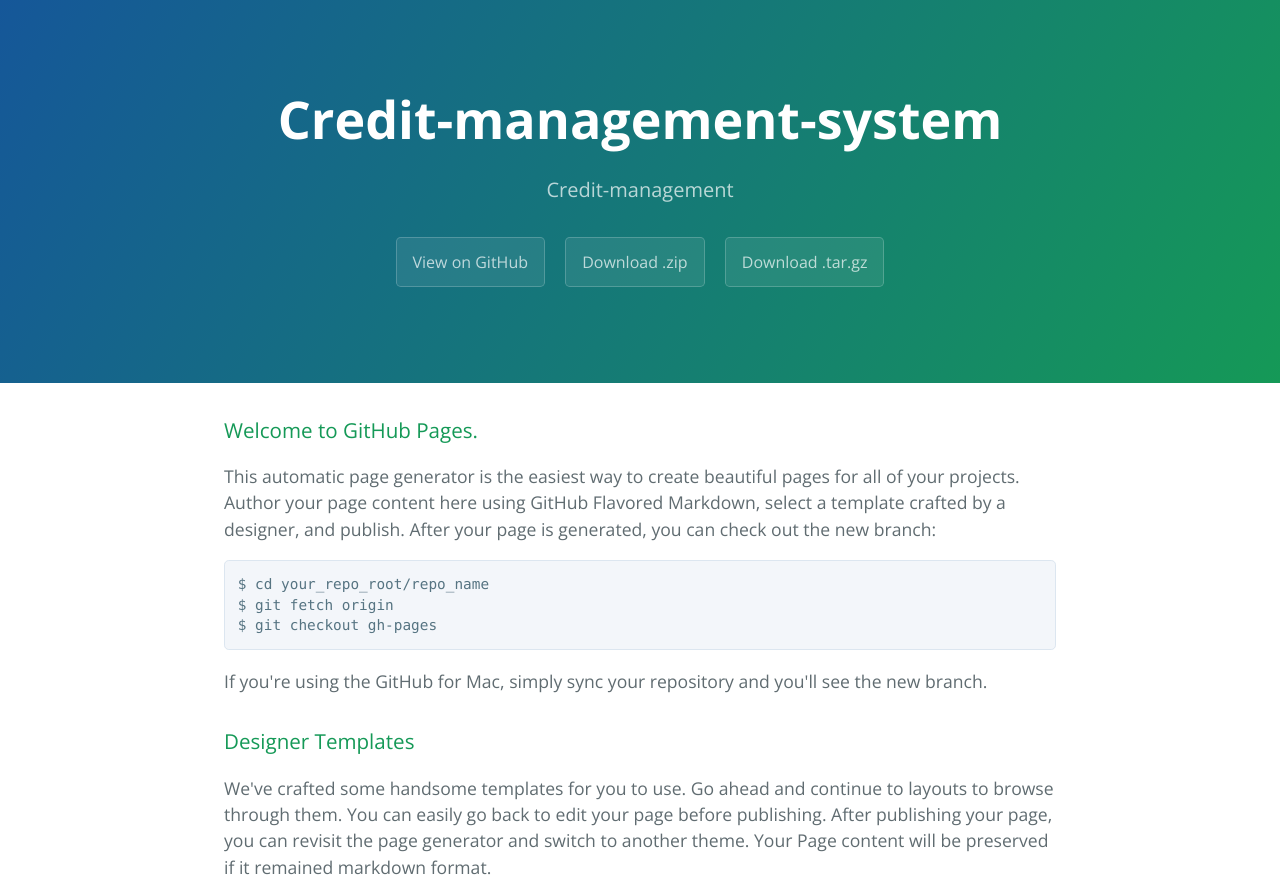
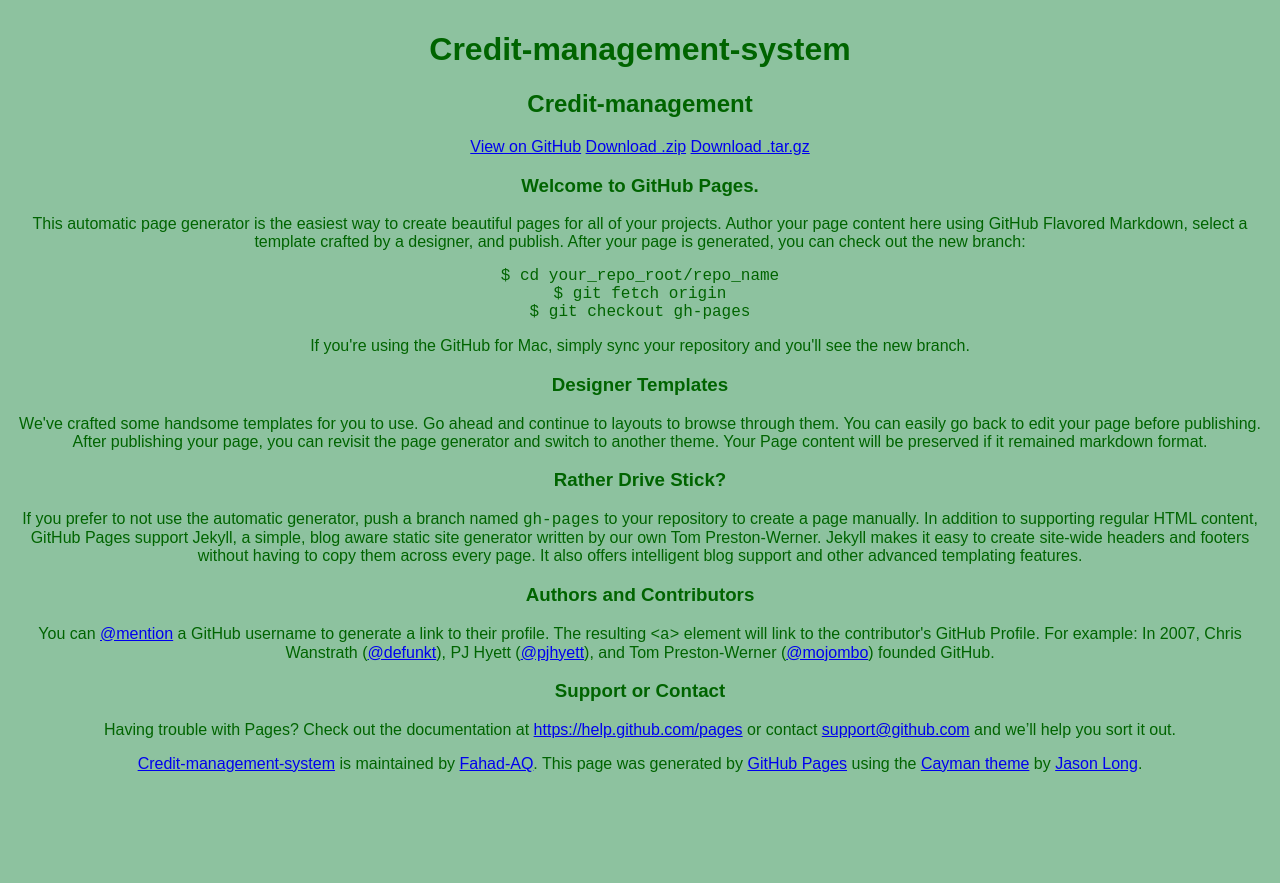
Before and after one commit to Fahad-AQ/Credit-Management-System, a plain HTML site: page index.html in a window 1280 px wide. Shown: the top 883 px of the page. After the commit the page ends 800 px from the top, so only its background shows below. Drawn offline with nearby package versions, Linux system fonts and the light colour scheme.

Commit message:
Update stylesheet.css

```diff
--- a/stylesheets/stylesheet.css
+++ b/stylesheets/stylesheet.css
@@ -1,245 +1,28 @@
-* {
-  box-sizing: border-box; }
-
 body {
-  padding: 0;
-  margin: 0;
-  font-family: "Open Sans", "Helvetica Neue", Helvetica, Arial, sans-serif;
-  font-size: 16px;
-  line-height: 1.5;
-  color: #606c71; }
-
-a {
-  color: #1e6bb8;
-  text-decoration: none; }
-  a:hover {
-    text-decoration: underline; }
-
-.btn {
-  display: inline-block;
-  margin-bottom: 1rem;
-  color: rgba(255, 255, 255, 0.7);
-  background-color: rgba(255, 255, 255, 0.08);
-  border-color: rgba(255, 255, 255, 0.2);
-  border-style: solid;
-  border-width: 1px;
-  border-radius: 0.3rem;
-  transition: color 0.2s, background-color 0.2s, border-color 0.2s; }
-  .btn + .btn {
-    margin-left: 1rem; }
-
-.btn:hover {
-  color: rgba(255, 255, 255, 0.8);
-  text-decoration: none;
-  background-color: rgba(255, 255, 255, 0.2);
-  border-color: rgba(255, 255, 255, 0.3); }
-
-@media screen and (min-width: 64em) {
-  .btn {
-    padding: 0.75rem 1rem; } }
-
-@media screen and (min-width: 42em) and (max-width: 64em) {
-  .btn {
-    padding: 0.6rem 0.9rem;
-    font-size: 0.9rem; } }
-
-@media screen and (max-width: 42em) {
-  .btn {
-    display: block;
-    width: 100%;
-    padding: 0.75rem;
-    font-size: 0.9rem; }
-    .btn + .btn {
-      margin-top: 1rem;
-      margin-left: 0; } }
-
-.page-header {
-  color: #fff;
-  text-align: center;
-  background-color: #159957;
-  background-image: linear-gradient(120deg, #155799, #159957); }
-
-@media screen and (min-width: 64em) {
-  .page-header {
-    padding: 5rem 6rem; } }
-
-@media screen and (min-width: 42em) and (max-width: 64em) {
-  .page-header {
-    padding: 3rem 4rem; } }
-
-@media screen and (max-width: 42em) {
-  .page-header {
-    padding: 2rem 1rem; } }
-
-.project-name {
-  margin-top: 0;
-  margin-bottom: 0.1rem; }
-
-@media screen and (min-width: 64em) {
-  .project-name {
-    font-size: 3.25rem; } }
-
-@media screen and (min-width: 42em) and (max-width: 64em) {
-  .project-name {
-    font-size: 2.25rem; } }
-
-@media screen and (max-width: 42em) {
-  .project-name {
-    font-size: 1.75rem; } }
-
-.project-tagline {
-  margin-bottom: 2rem;
-  font-weight: normal;
-  opacity: 0.7; }
-
-@media screen and (min-width: 64em) {
-  .project-tagline {
-    font-size: 1.25rem; } }
-
-@media screen and (min-width: 42em) and (max-width: 64em) {
-  .project-tagline {
-    font-size: 1.15rem; } }
-
-@media screen and (max-width: 42em) {
-  .project-tagline {
-    font-size: 1rem; } }
-
-.main-content :first-child {
-  margin-top: 0; }
-.main-content img {
-  max-width: 100%; }
-.main-content h1, .main-content h2, .main-content h3, .main-content h4, .main-content h5, .main-content h6 {
-  margin-top: 2rem;
-  margin-bottom: 1rem;
-  font-weight: normal;
-  color: #159957; }
-.main-content p {
-  margin-bottom: 1em; }
-.main-content code {
-  padding: 2px 4px;
-  font-family: Consolas, "Liberation Mono", Menlo, Courier, monospace;
-  font-size: 0.9rem;
-  color: #383e41;
-  background-color: #f3f6fa;
-  border-radius: 0.3rem; }
-.main-content pre {
-  padding: 0.8rem;
-  margin-top: 0;
-  margin-bottom: 1rem;
-  font: 1rem Consolas, "Liberation Mono", Menlo, Courier, monospace;
-  color: #567482;
-  word-wrap: normal;
-  background-color: #f3f6fa;
-  border: solid 1px #dce6f0;
-  border-radius: 0.3rem; }
-  .main-content pre > code {
-    padding: 0;
-    margin: 0;
-    font-size: 0.9rem;
-    color: #567482;
-    word-break: normal;
-    white-space: pre;
-    background: transparent;
-    border: 0; }
-.main-content .highlight {
-  margin-bottom: 1rem; }
-  .main-content .highlight pre {
-    margin-bottom: 0;
-    word-break: normal; }
-.main-content .highlight pre, .main-content pre {
-  padding: 0.8rem;
-  overflow: auto;
-  font-size: 0.9rem;
-  line-height: 1.45;
-  border-radius: 0.3rem; }
-.main-content pre code, .main-content pre tt {
-  display: inline;
-  max-width: initial;
-  padding: 0;
-  margin: 0;
-  overflow: initial;
-  line-height: inherit;
-  word-wrap: normal;
-  background-color: transparent;
-  border: 0; }
-  .main-content pre code:before, .main-content pre code:after, .main-content pre tt:before, .main-content pre tt:after {
-    content: normal; }
-.main-content ul, .main-content ol {
-  margin-top: 0; }
-.main-content blockquote {
-  padding: 0 1rem;
-  margin-left: 0;
-  color: #819198;
-  border-left: 0.3rem solid #dce6f0; }
-  .main-content blockquote > :first-child {
-    margin-top: 0; }
-  .main-content blockquote > :last-child {
-    margin-bottom: 0; }
-.main-content table {
-  display: block;
-  width: 100%;
-  overflow: auto;
-  word-break: normal;
-  word-break: keep-all; }
-  .main-content table th {
-    font-weight: bold; }
-  .main-content table th, .main-content table td {
-    padding: 0.5rem 1rem;
-    border: 1px solid #e9ebec; }
-.main-content dl {
-  padding: 0; }
-  .main-content dl dt {
-    padding: 0;
-    margin-top: 1rem;
-    font-size: 1rem;
-    font-weight: bold; }
-  .main-content dl dd {
-    padding: 0;
-    margin-bottom: 1rem; }
-.main-content hr {
-  height: 2px;
-  padding: 0;
-  margin: 1rem 0;
-  background-color: #eff0f1;
-  border: 0; }
-
-@media screen and (min-width: 64em) {
-  .main-content {
-    max-width: 64rem;
-    padding: 2rem 6rem;
-    margin: 0 auto;
-    font-size: 1.1rem; } }
-
-@media screen and (min-width: 42em) and (max-width: 64em) {
-  .main-content {
-    padding: 2rem 4rem;
-    font-size: 1.1rem; } }
-
-@media screen and (max-width: 42em) {
-  .main-content {
-    padding: 2rem 1rem;
-    font-size: 1rem; } }
-
-.site-footer {
-  padding-top: 2rem;
-  margin-top: 2rem;
-  border-top: solid 1px #eff0f1; }
-
-.site-footer-owner {
-  display: block;
-  font-weight: bold; }
-
-.site-footer-credits {
-  color: #819198; }
-
-@media screen and (min-width: 64em) {
-  .site-footer {
-    font-size: 1rem; } }
-
-@media screen and (min-width: 42em) and (max-width: 64em) {
-  .site-footer {
-    font-size: 1rem; } }
-
-@media screen and (max-width: 42em) {
-  .site-footer {
-    font-size: 0.9rem; } }
+            margin: 0 auto;
+            text-align: center;
+            font-family: sans-serif;
+            padding: 10px;
+            background: #8dc29f;
+            z-index: auto;
+            color: darkgreen;
+        }
+        td,th {
+            border: 1px double #C0C0C0;
+            text-align: center;
+            background: #c0c0c0;
+        }
+        .center{
+            clear: both;
+            border: 1px double #c0c0c0;
+            padding: 5px;
+            background: #ffffff;
+            box-shadow: inset 4px 4px 4px #7bcd89
+        }
+        table,tr,td,th {
+            margin: 0 auto;
+            text-align: center;
+            padding: 10px;
+            background: #ffffff;
+        }
+        #padding {padding-bottom: 35px}
```
